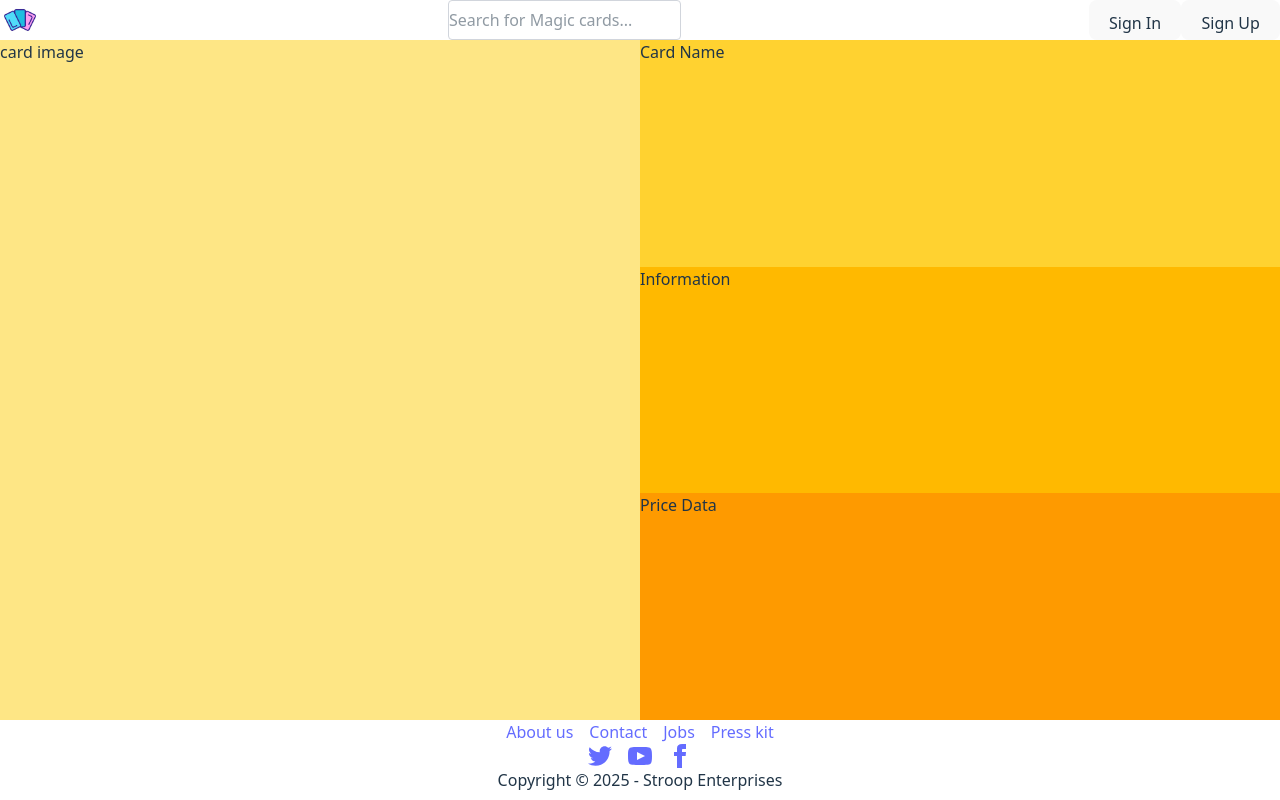
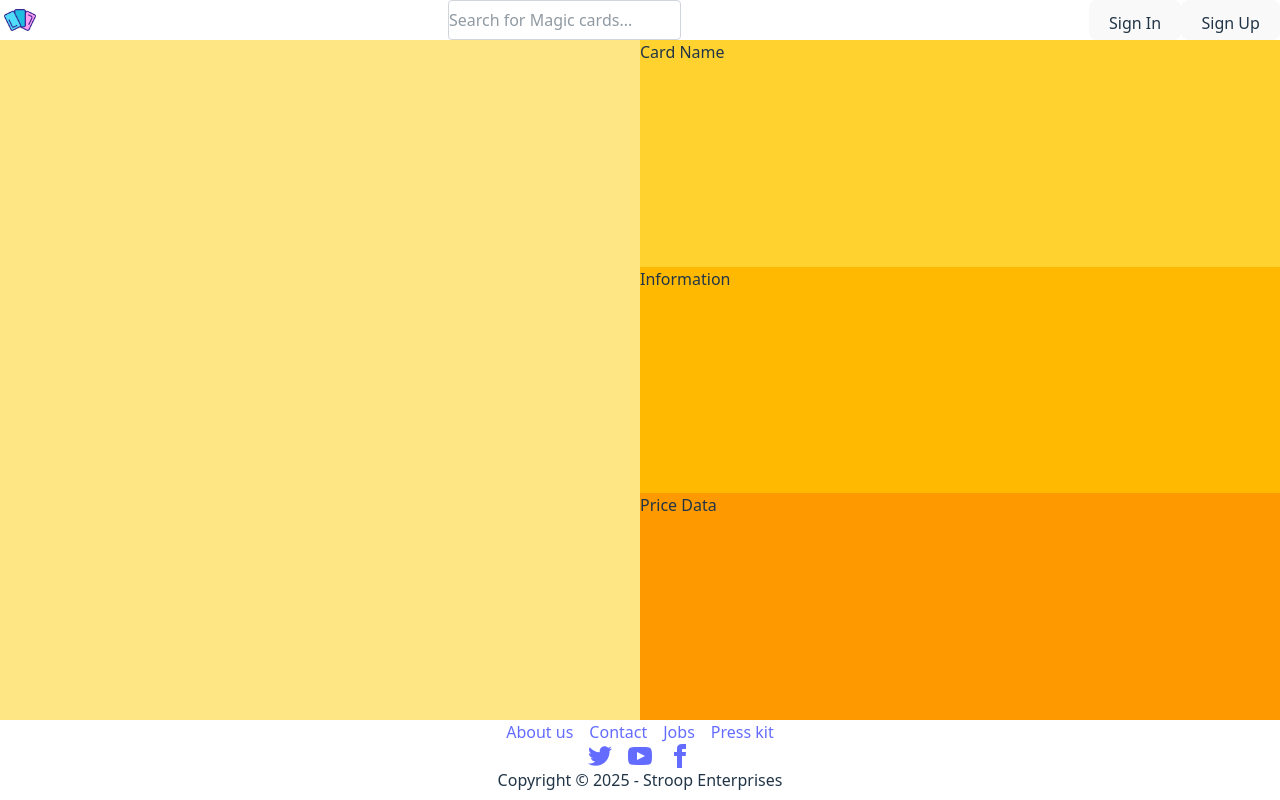
Before and after one commit to AfroDizzzy/Cardshop-FrontEnd, a React (Vite) app: page / in a window 1280 px wide. Built offline with nearby package versions, Linux system fonts and the light colour scheme.

Commit message:
added bad way to transfer state

```diff
--- a/src/Components/mainBody/productDetails/productDetails.tsx
+++ b/src/Components/mainBody/productDetails/productDetails.tsx
@@ -1,7 +1,26 @@
-export function ProductDetails(){
-    return(
+import { useQuery, useQueryClient } from "@tanstack/react-query"
+import { fetchIndividualCardDataFromScryfall } from "../../../hooks/cardDetailsHooks";
+import type { EdhrecSearchResponseObject } from "../../../types/EdhrecSearchResponseObject";
+
+export function ProductDetails() {
+    const dummyData: EdhrecSearchResponseObject = {
+        id: '',
+        image: '',
+        label: '',
+        url: ''
+    }
+    const { data } = useQuery({
+        queryKey: ['IndividualCardDataFromScryfall'],
+        //queryFn: () => fetchIndividualCardDataFromScryfall(dummyData)
+    });
+
+    return (
+
         <div className="grid grid-cols-2 bg-amber-200 h-full">
-            <div className=""> card image</div>
+            <div className="">
+                {/* {data && (() => { console.log(data); return null; })()} */}
+                {/* Render card details here if needed */}
+            </div>
             <div className="grid grid-rows-3">
                 <div className="row-span-1 bg-amber-300">Card Name</div>
                 <div className="row-span-1 bg-amber-400">Information</div>
```
